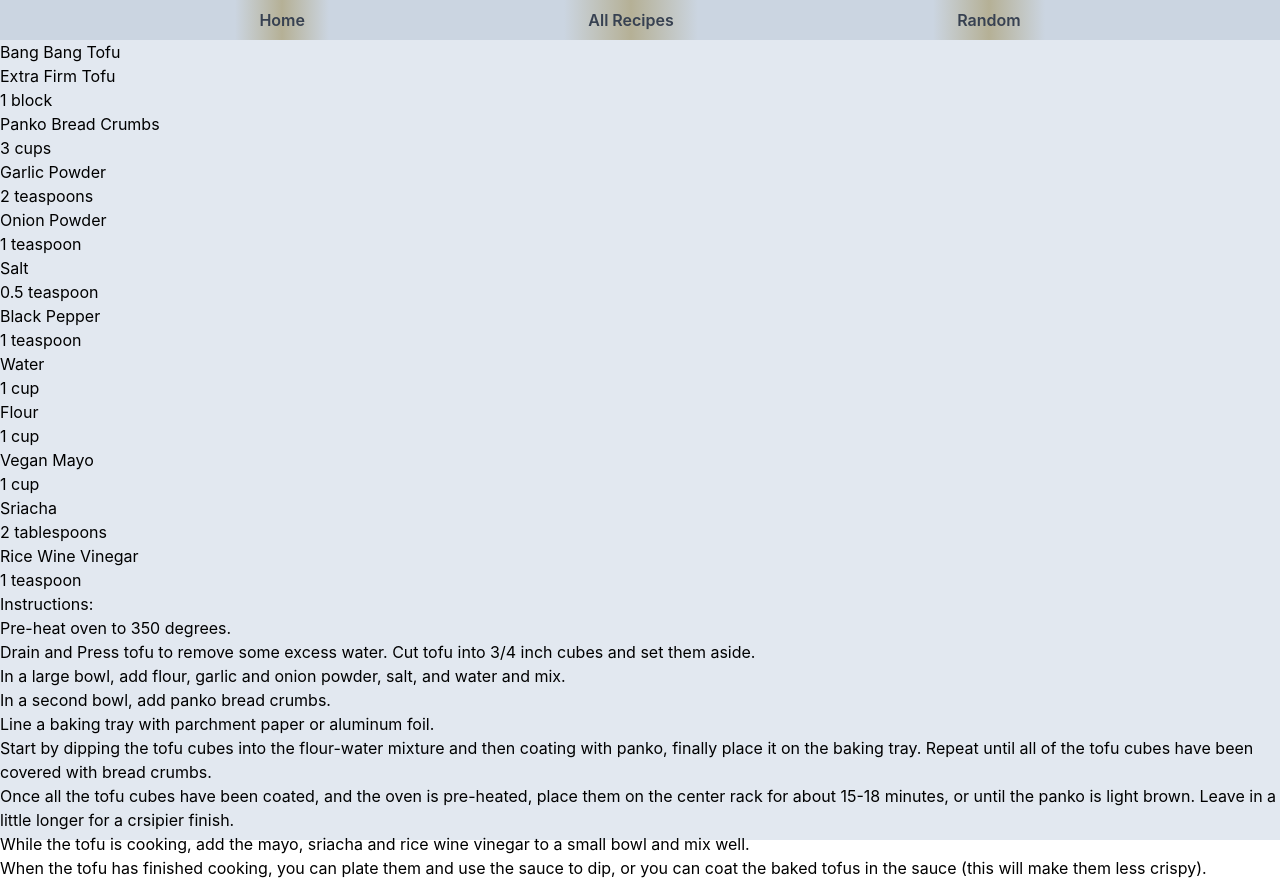
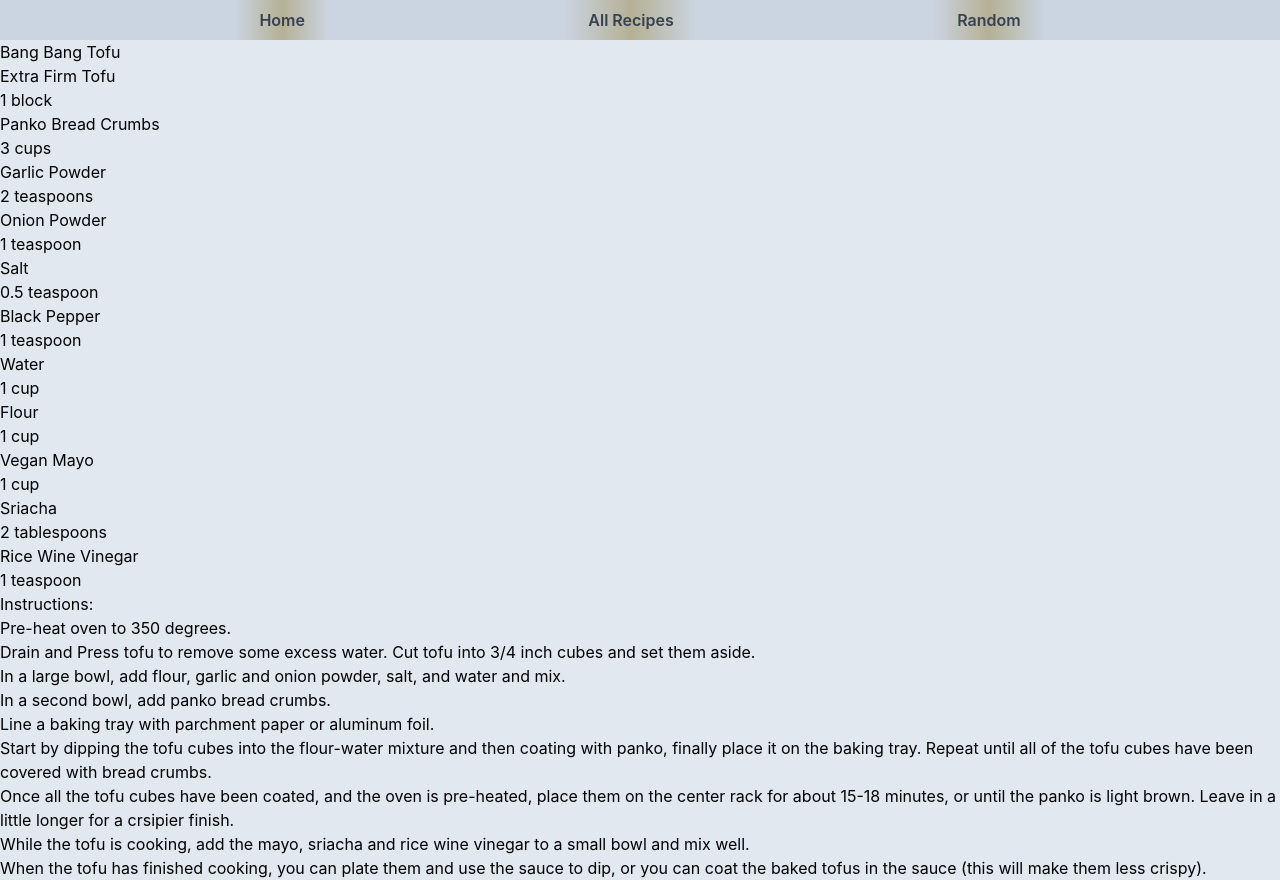
Before and after one commit to mikedubcurry/recipes, a Next.js app: page /recipes/bang-bang-tofu in a window 1280 px wide. Built offline with nearby package versions, Linux system fonts and the light colour scheme.

Commit message:
full screen, auto hiehgt

```diff
--- a/components/Layout.jsx
+++ b/components/Layout.jsx
@@ -2,9 +2,9 @@ import Nav from "./Nav";
 
 function Layout({ children }) {
     return (
-        <div className="h-full">
+        <div className="min-h-screen h-full">
             <Nav />
-            <main className="h-full bg-slate-200">{children}</main>
+            <main className="min-h-full bg-slate-200">{children}</main>
         </div>
     );
 }
```
